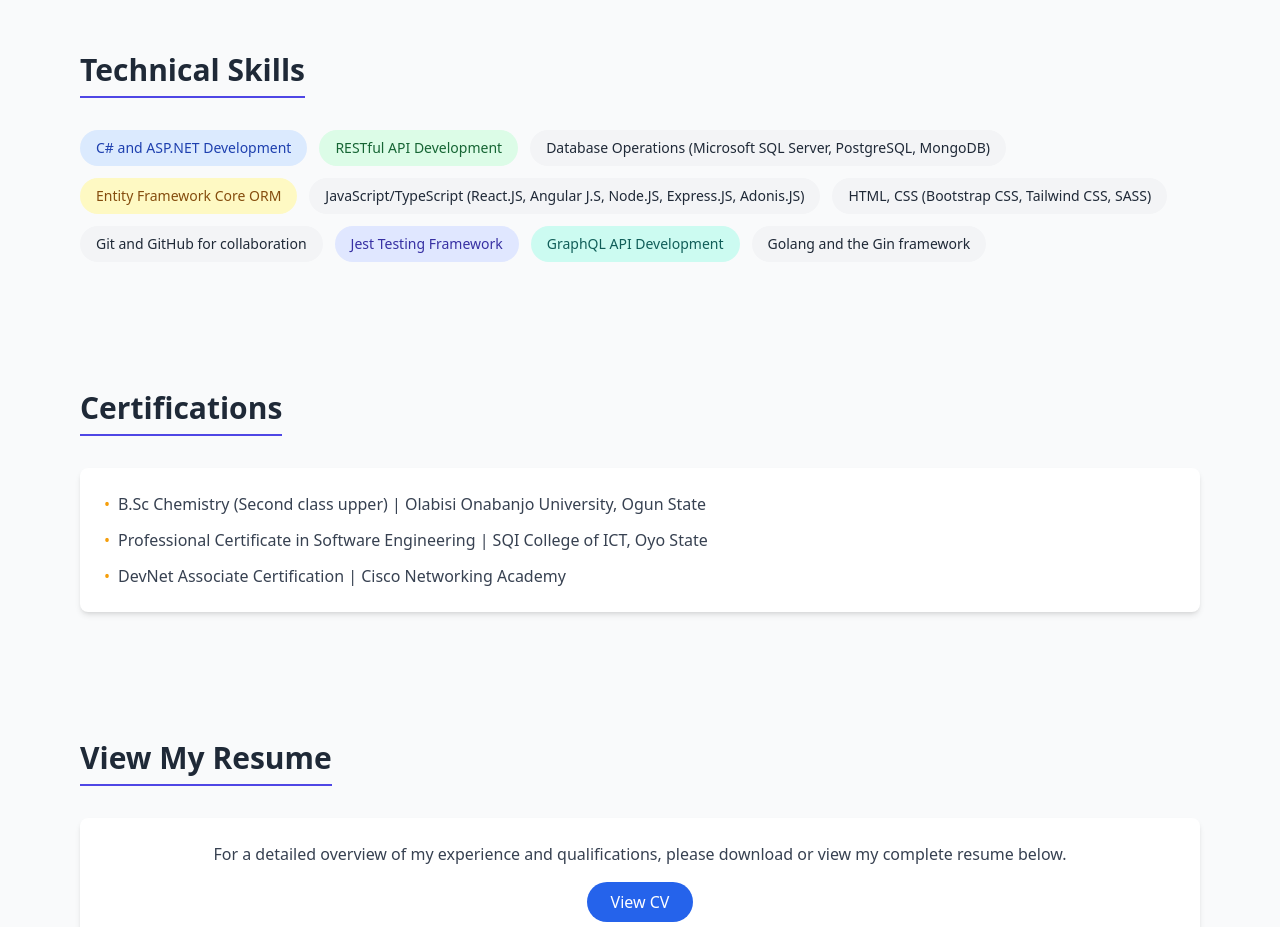
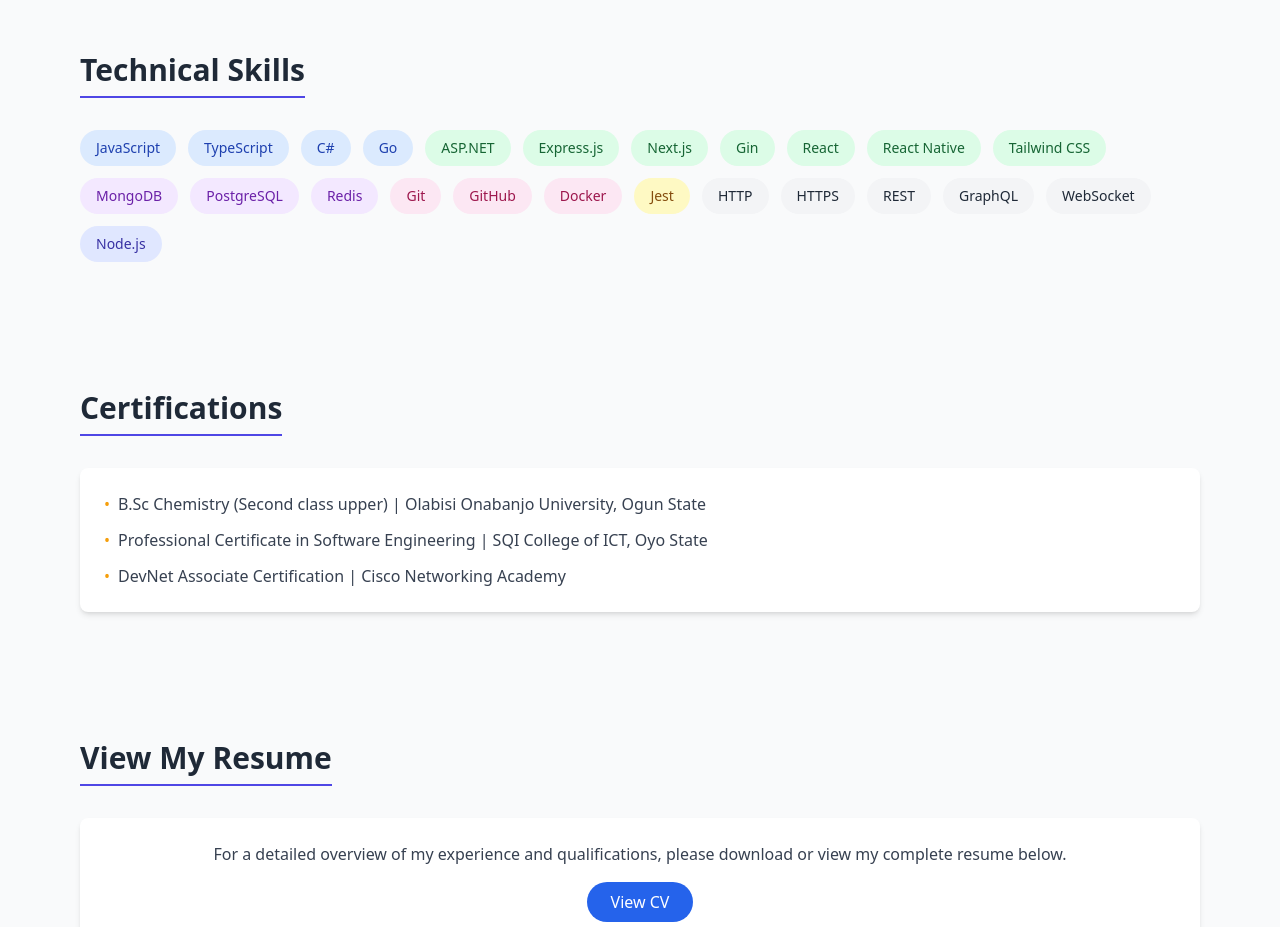
Before and after one commit to nobelium24/my-portfolio, a React (Vite) app: page / in a window 1280 px wide. Shown: the part 3560-4487 px from the top of the page. Built offline with nearby package versions, Linux system fonts and the light colour scheme.

Commit message:
minor update

```diff
--- a/src/App.tsx
+++ b/src/App.tsx
@@ -144,18 +144,40 @@
   ];
 
 
-  const skills = [
-    "C# and ASP.NET Development",
-    "RESTful API Development",
-    "Database Operations (Microsoft SQL Server, PostgreSQL, MongoDB)",
-    "Entity Framework Core ORM",
-    "JavaScript/TypeScript (React.JS, Angular J.S, Node.JS, Express.JS, Adonis.JS)",
-    "HTML, CSS (Bootstrap CSS, Tailwind CSS, SASS)",
-    "Git and GitHub for collaboration",
-    "Jest Testing Framework",
-    "GraphQL API Development",
-    "Golang and the Gin framework"
-  ] as Skill[]
+  const skills: Skill[] = [
+    { name: "JavaScript", category: "Languages" },
+    { name: "TypeScript", category: "Languages" },
+    { name: "C#", category: "Languages" },
+    { name: "Go", category: "Languages" },
+
+    { name: "ASP.NET", category: "Frameworks" },
+    { name: "Express.js", category: "Frameworks" },
+    { name: "Next.js", category: "Frameworks" },
+    { name: "Gin", category: "Frameworks" },
+    { name: "React", category: "Frameworks" },
+    { name: "React Native", category: "Frameworks" },
+    { name: "Tailwind CSS", category: "Frameworks" },
+
+    { name: "MongoDB", category: "Databases" },
+    { name: "PostgreSQL", category: "Databases" },
+    { name: "Redis", category: "Databases" },
+
+    { name: "Git", category: "Tools" },
+    { name: "GitHub", category: "Tools" },
+    { name: "Docker", category: "Tools" },
+
+
+    { name: "Jest", category: "Testing" },
+
+    { name: "HTTP", category: "Protocols" },
+    { name: "HTTPS", category: "Protocols" },
+    { name: "REST", category: "Protocols" },
+    { name: "GraphQL", category: "Protocols" },
+    { name: "WebSocket", category: "Protocols" },
+
+    { name: "Node.js", category: "Runtimes" }
+  ];
+
 
   const certifications = [
     "B.Sc Chemistry (Second class upper) | Olabisi Onabanjo University, Ogun State",
--- a/src/components/SkillPill.tsx
+++ b/src/components/SkillPill.tsx
@@ -1,22 +1,23 @@
-import { Skill } from "../types"
+import { Skill } from "../types";
 
 export default function SkillPill({ skill }: { skill: Skill }) {
-    const colorClasses: Record<Skill, string> = {
-        'C# and ASP.NET Development': 'bg-blue-100 text-blue-800',
-        'RESTful API Development': 'bg-green-100 text-green-800',
-        'Database Operations': 'bg-purple-100 text-purple-800',
-        'Entity Framework Core ORM': 'bg-yellow-100 text-yellow-800',
-        'JavaScript/TypeScript': 'bg-red-100 text-red-800',
-        'HTML, CSS': 'bg-pink-100 text-pink-800',
-        'Git and GitHub': 'bg-gray-100 text-gray-800',
-        'Jest Testing Framework': 'bg-indigo-100 text-indigo-800',
-        'GraphQL API Development': 'bg-teal-100 text-teal-800',
-        'Golang and Gin framework': 'bg-cyan-100 text-cyan-800'
-    }
+    const categoryColors: Record<Skill["category"], string> = {
+        Languages: "bg-blue-100 text-blue-800",
+        Frameworks: "bg-green-100 text-green-800",
+        Databases: "bg-purple-100 text-purple-800",
+        Tools: "bg-pink-100 text-pink-800",
+        Testing: "bg-yellow-100 text-yellow-800",
+        DevOps: "bg-cyan-100 text-cyan-800",
+        Protocols: "bg-gray-100 text-gray-800",
+        Runtimes: "bg-indigo-100 text-indigo-800"
+    };
 
     return (
-        <span className={`px-4 py-2 rounded-full text-sm font-medium ${colorClasses[skill] || 'bg-gray-100 text-gray-800'}`}>
-            {skill}
+        <span
+            className={`px-4 py-2 rounded-full text-sm font-medium ${categoryColors[skill.category] || "bg-gray-100 text-gray-800"
+                }`}
+        >
+            {skill.name}
         </span>
-    )
+    );
 }
--- a/src/types/index.ts
+++ b/src/types/index.ts
@@ -22,14 +22,22 @@
     children: React.ReactNode;
 };
 
-export type Skill =
-    | 'C# and ASP.NET Development'
-    | 'RESTful API Development'
-    | 'Database Operations'
-    | 'Entity Framework Core ORM'
-    | 'JavaScript/TypeScript'
-    | 'HTML, CSS'
-    | 'Git and GitHub'
-    | 'Jest Testing Framework'
-    | 'GraphQL API Development'
-    | 'Golang and Gin framework';
+// export type Skill =
+//     | 'C# and ASP.NET Development'
+//     | 'RESTful API Development'
+//     | 'Database Operations'
+//     | 'Entity Framework Core ORM'
+//     | 'JavaScript/TypeScript'
+//     | 'HTML, CSS'
+//     | 'Git and GitHub'
+//     | 'Jest Testing Framework'
+//     | 'GraphQL API Development'
+//     | 'Golang and Gin framework';
+
+
+export type SkillCategory = "Languages" | "Frameworks" | "Databases" | "Tools" | "Testing" | "DevOps" | "Protocols" | "Runtimes";
+
+export interface Skill {
+    name: string;
+    category: SkillCategory;
+}
```
